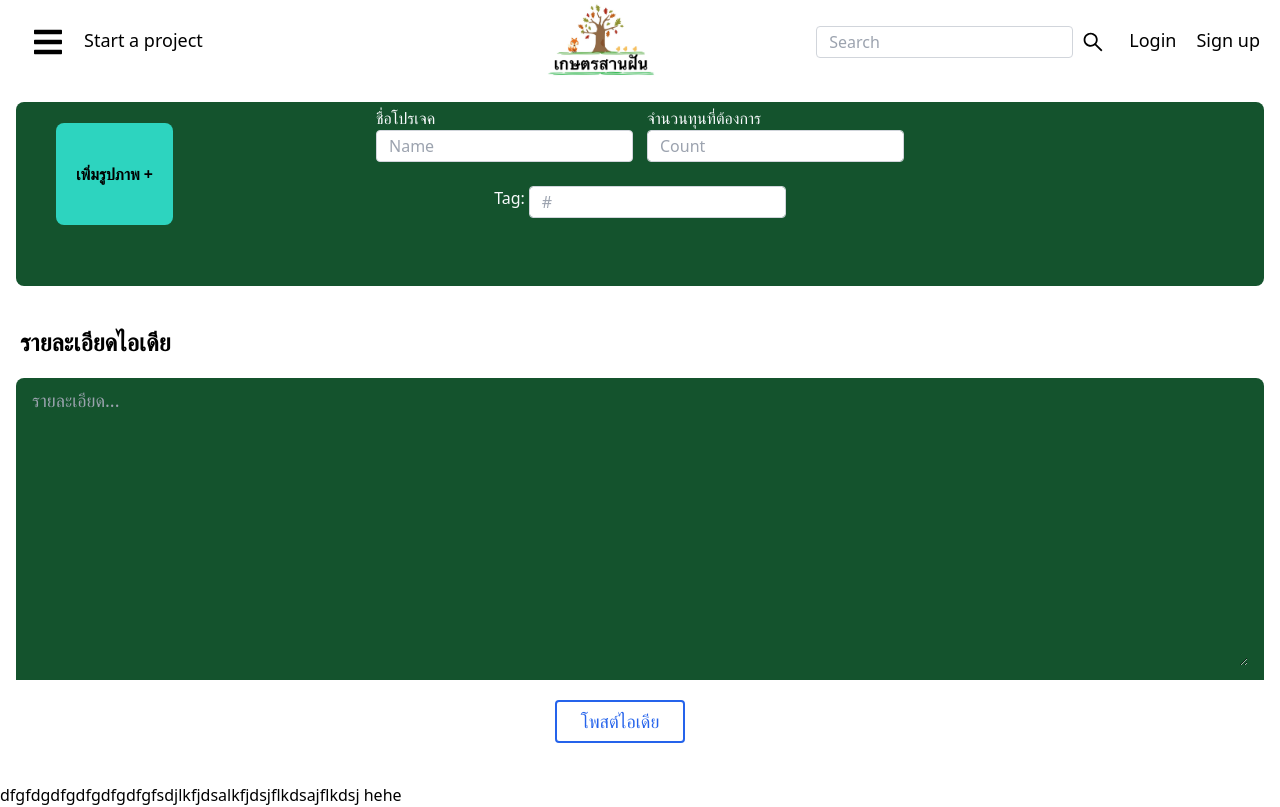
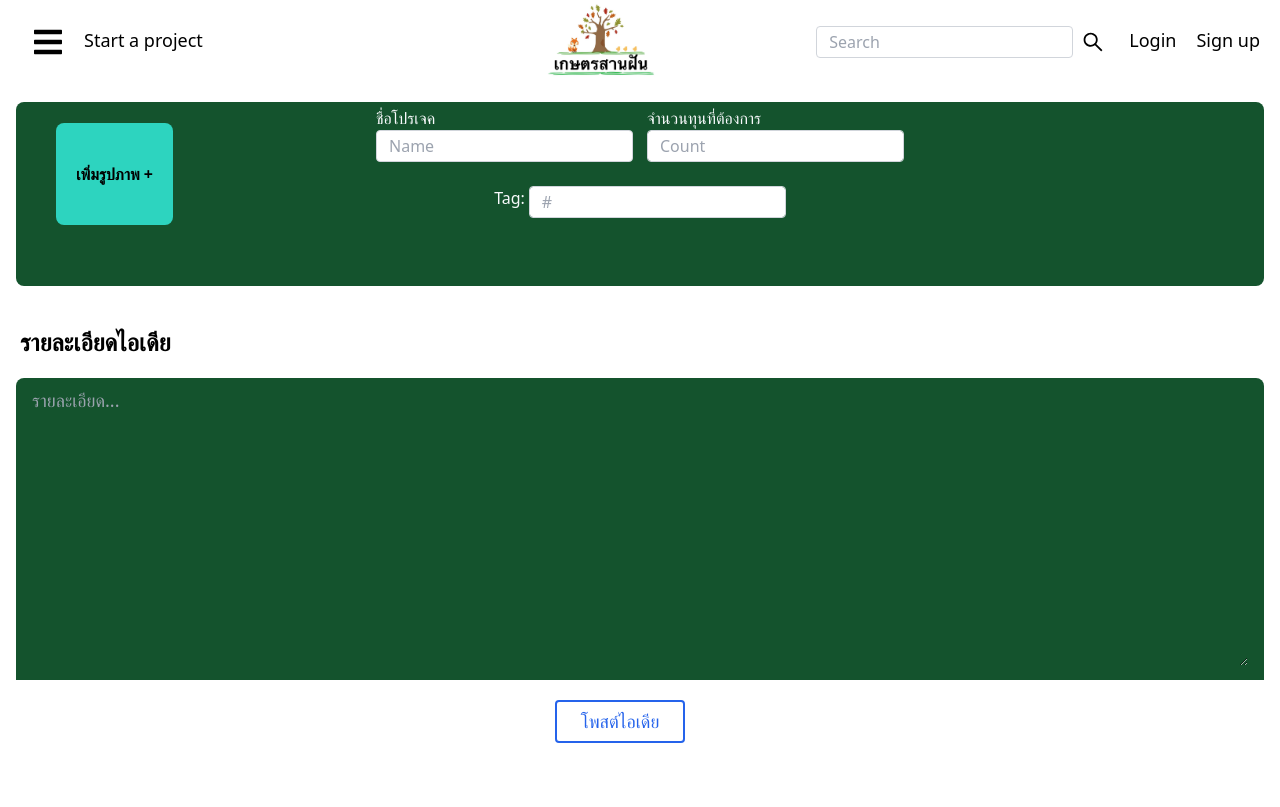
Before and after one commit to Woogad/Farm-idea, a React (Create React App) app in the folder front-end/: page /idea-inves in a window 1280 px wide. Built offline with nearby package versions, Linux system fonts and the light colour scheme.

Commit message:
fixed test

```diff
--- a/front-end/src/App.js
+++ b/front-end/src/App.js
@@ -15,7 +15,6 @@ function App() {
         <Route path='/register' element={<RegisterPage />} />
         <Route path='/interest' element={<InterestPage />} />
       </Routes>
-      fsdjlkfjdsalkfjdsjflkdsajflkdsj hehe
     </div>
   )
 }
--- a/front-end/src/Page/IdeaInvestPage.js
+++ b/front-end/src/Page/IdeaInvestPage.js
@@ -7,8 +7,6 @@ export default function IdeaInvestPage() {
         <>
             <Menu />
             <IdeaInvest />
-
-            dfgfdgdfgdfgdfgdfg
         </>
     )
 }
```
